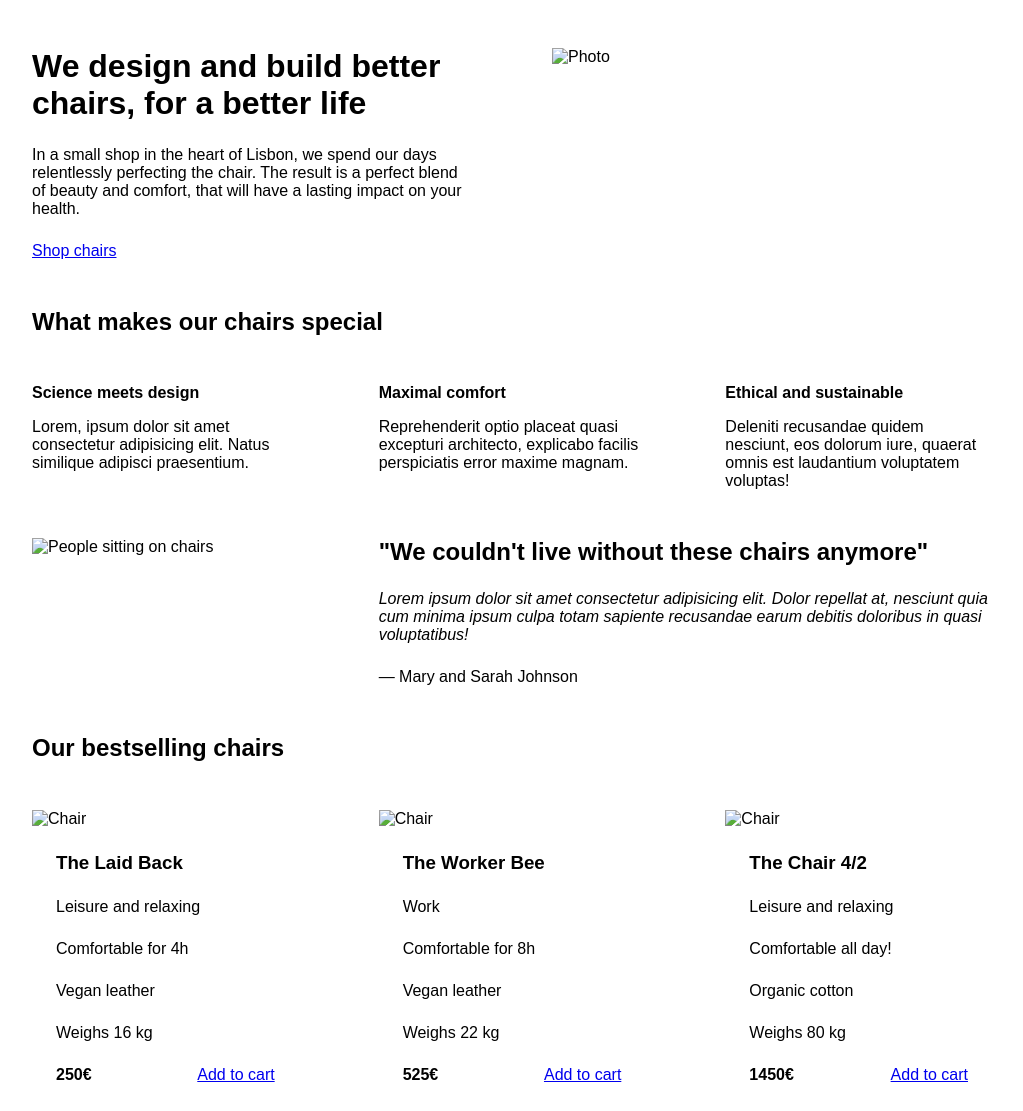
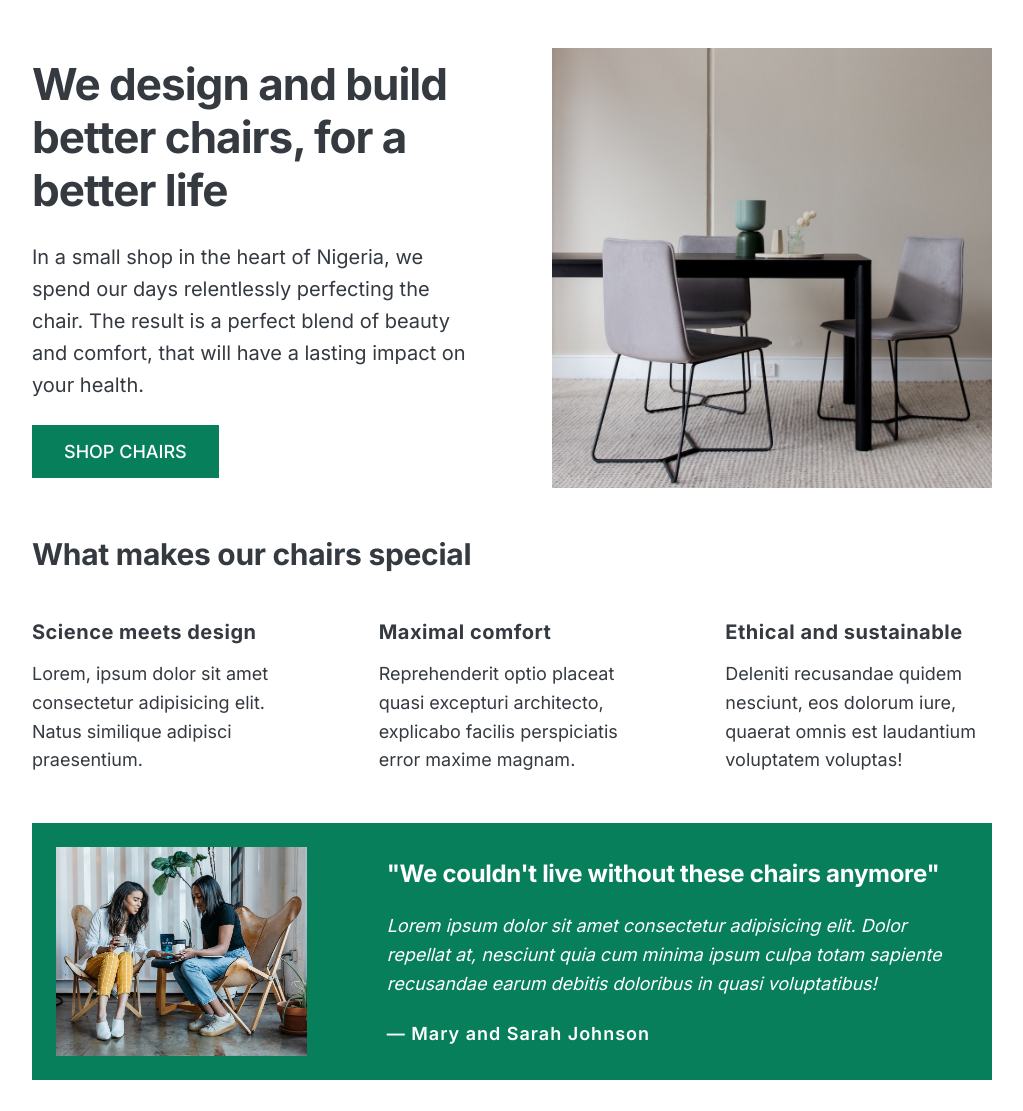
Before and after one commit to maaazi643/Nigeria-Chair-Shop, a plain HTML site: page index.html in a window 1280 px wide. Shown: the top 1111 px of the page, without its empty margins (128-1151 px from the left). Drawn offline with Linux system fonts and the light colour scheme.

Commit message:
Added Typography and color to make design beautiful

```diff
--- a/index.html
+++ b/index.html
@@ -5,8 +5,14 @@
     <meta http-equiv="X-UA-Compatible" content="IE=edge" />
     <meta name="viewport" content="width=device-width, initial-scale=1.0" />
 
+    <link rel="preconnect" href="https://fonts.googleapis.com" />
+    <link rel="preconnect" href="https://fonts.gstatic.com" crossorigin />
+    <link
+      href="https://fonts.googleapis.com/css2?family=Inter:wght@400;500;600;700&display=swap"
+      rel="stylesheet"
+    />
     <link rel="stylesheet" href="style.css" />
-    <title>Lisbon Chair Shop</title>
+    <title>Nigeria Chair Shop</title>
   </head>
   <body>
     <div class="container">
@@ -14,13 +20,13 @@
         <div class="header-text-box">
           <h1>We design and build better chairs, for a better life</h1>
           <p class="header-text">
-            In a small shop in the heart of Lisbon, we spend our days
+            In a small shop in the heart of Nigeria, we spend our days
             relentlessly perfecting the chair. The result is a perfect blend of
             beauty and comfort, that will have a lasting impact on your health.
           </p>
           <a class="btn btn--big" href="#">Shop chairs</a>
         </div>
-        <img src="hero.jpg" alt="Photo" />
+        <img src="images/hero.jpg" alt="Photo" />
       </header>
 
       <section>
@@ -58,7 +64,7 @@
 
       <section class="testimonial-section">
         <div class="grid-3-cols">
-          <img src="customers.jpg" alt="People sitting on chairs" />
+          <img src="images/customers.jpg" alt="People sitting on chairs" />
           <div class="testimonial-box">
             <h2>"We couldn't live without these chairs anymore"</h2>
             <blockquote class="testimonial-text">
@@ -75,7 +81,7 @@
         <h2>Our bestselling chairs</h2>
         <div class="grid-3-cols">
           <figure class="chair">
-            <img src="chair-1.jpg" alt="Chair" />
+            <img src="images/chair-1.jpg" alt="Chair" />
             <div class="chair-box">
               <h3>The Laid Back</h3>
               <ul class="chair-details">
@@ -101,7 +107,7 @@
           </figure>
 
           <figure class="chair">
-            <img src="chair-2.jpg" alt="Chair" />
+            <img src="images/chair-2.jpg" alt="Chair" />
             <div class="chair-box">
               <h3>The Worker Bee</h3>
               <ul class="chair-details">
@@ -126,7 +132,7 @@
           </figure>
 
           <figure class="chair">
-            <img src="chair-3.jpg" alt="Chair" />
+            <img src="images/chair-3.jpg" alt="Chair" />
             <div class="chair-box">
               <h3>The Chair 4/2</h3>
               <ul class="chair-details">
--- a/style.css
+++ b/style.css
@@ -4,6 +4,10 @@ SPACING SYSTEM (px)
 
 FONT SIZE SYSTEM (px)
 10 / 12 / 14 / 16 / 18 / 20 / 24 / 30 / 36 / 44 / 52 / 62 / 74 / 86 / 98
+*/
+
+/* Main Color -- #087f5b
+   Grey Color -- #343a40
 */
 
 * {
@@ -16,12 +20,15 @@ FONT SIZE SYSTEM (px)
 /* GENERAL STYLES */
 /* ------------------------ */
 body {
-  font-family: sans-serif;
+  /* font-family: "Inter", sans-serif; */
+  font-family: "Inter", sans-serif;
+  color: #343a40;
 }
 
 .container {
   width: 960px;
   margin: 0 auto;
+  border-bottom: 8px solid #087f5b;
 }
 
 header,
@@ -31,6 +38,8 @@ section {
 
 h2 {
   margin-bottom: 48px;
+  font-size: 30px;
+  letter-spacing: -0.3px;
 }
 
 .grid-3-cols {
@@ -39,6 +48,31 @@ h2 {
   column-gap: 80px;
 }
 
+.btn:link,
+.btn:visited {
+  background-color: #087f5b;
+  color: white;
+  text-decoration: none;
+  text-transform: uppercase;
+  font-weight: 500;
+  display: inline-block;
+  cursor: pointer;
+}
+
+.btn:hover,
+.btn:active {
+  background-color: #054c37;
+  color: #fff;
+}
+
+.btn--big {
+  font-size: 18px;
+  padding: 16px 32px;
+}
+.btn--small {
+  font-size: 16px;
+  padding: 8px 12px;
+}
 /* ------------------------ */
 /* COMPONENT STYLES */
 /* ------------------------ */
@@ -57,10 +91,16 @@ header {
 
 h1 {
   margin-bottom: 24px;
+  font-size: 44px;
+  line-height: 1.2;
+  letter-spacing: -1px;
+  font-weight: 700;
 }
 
 .header-text {
   margin-bottom: 24px;
+  font-size: 20px;
+  line-height: 1.6;
 }
 
 img {
@@ -73,14 +113,22 @@ img {
 
 .features-title {
   margin-bottom: 16px;
+  font-size: 20px;
+  font-weight: 800;
+  letter-spacing: 0.5px;
 }
 
-/* .features-text {
-} */
+.features-text {
+  font-size: 18px;
+  line-height: 1.6;
+}
 
 /* TESTIMONIAL */
-/* .testimonial-section {
-} */
+.testimonial-section {
+  background-color: #087f5b;
+  color: white;
+  padding: 24px;
+}
 
 .testimonial-box {
   grid-column: 2 / -1;
@@ -89,11 +137,21 @@ img {
 
 .testimonial-box h2 {
   margin-bottom: 24px;
+  font-size: 24px;
+  letter-spacing: -0.3px;
 }
 
 .testimonial-text {
   font-style: italic;
   margin-bottom: 24px;
+  font-size: 18px;
+  line-height: 1.6;
+}
+
+.testimonial-author {
+  font-weight: 600;
+  letter-spacing: 1px;
+  font-size: 18px;
 }
 
 /* CHAIRS */
@@ -103,6 +161,9 @@ img {
 
 h3 {
   margin-bottom: 24px;
+  font-size: 22px;
+  font-weight: 800;
+  letter-spacing: 0.5px;
 }
 
 .chair-details {
@@ -115,6 +176,7 @@ h3 {
   align-items: center;
   gap: 12px;
   margin-bottom: 24px;
+  font-size: 18px;
 }
 
 .chair-details li:last-child {
@@ -127,8 +189,11 @@ h3 {
 .chair-price {
   display: flex;
   justify-content: space-between;
+  font-size: 20px;
 }
 
 footer {
   margin-bottom: 48px;
+  font-size: 14px;
+  color: #495057;
 }
```
